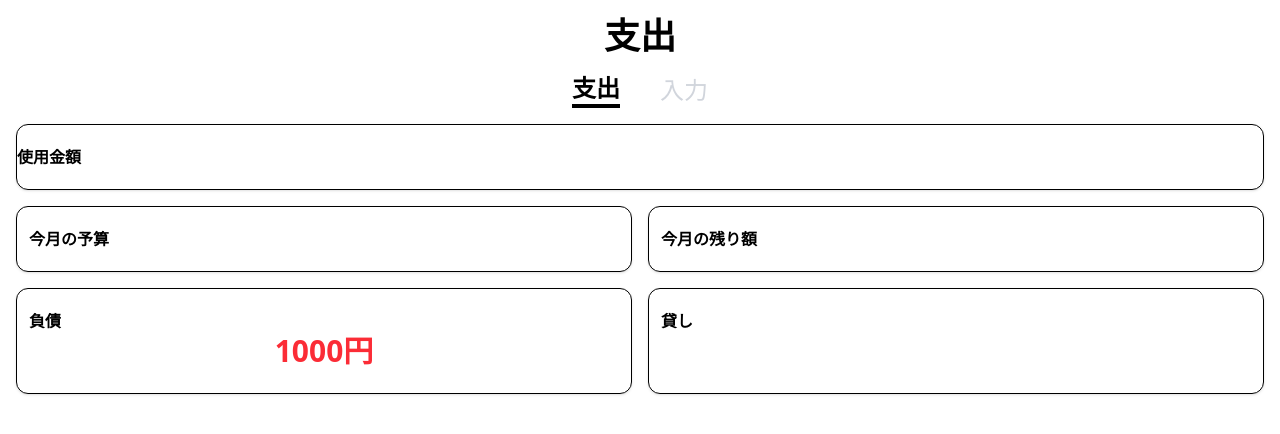
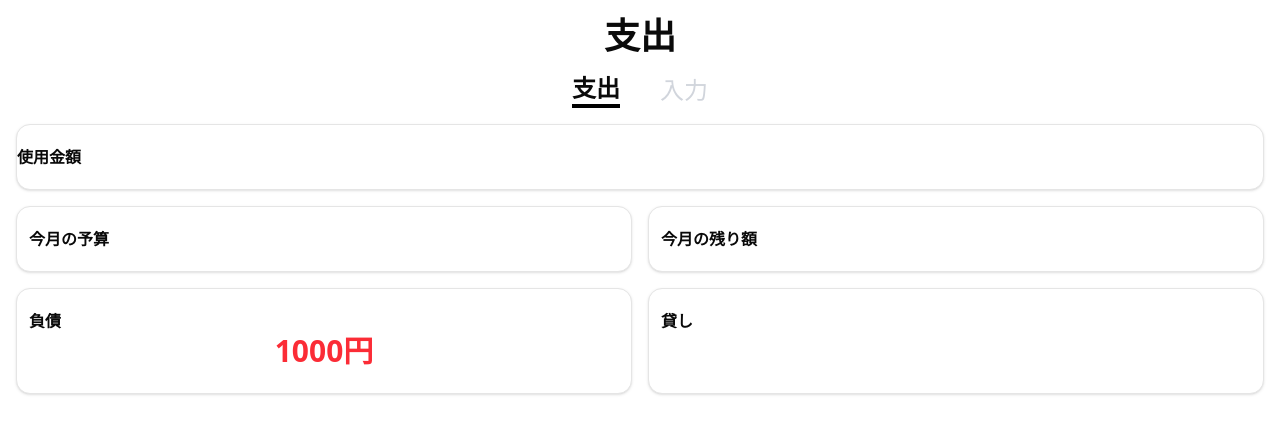
Before and after one commit to tsukuba-cojt/trackmate-front, a Next.js app: page /payment/display in a window 1280 px wide. Shown: the top 434 px of the page. Built offline with nearby package versions, Linux system fonts and the light colour scheme.

Commit message:
globals.css

```diff
--- a/app/globals.css
+++ b/app/globals.css
@@ -1,2 +1,120 @@
 @import "tailwindcss";
 @import "tw-animate-css";
+
+@custom-variant dark (&:is(.dark *));
+
+@theme inline {
+  --radius-sm: calc(var(--radius) - 4px);
+  --radius-md: calc(var(--radius) - 2px);
+  --radius-lg: var(--radius);
+  --radius-xl: calc(var(--radius) + 4px);
+  --color-background: var(--background);
+  --color-foreground: var(--foreground);
+  --color-card: var(--card);
+  --color-card-foreground: var(--card-foreground);
+  --color-popover: var(--popover);
+  --color-popover-foreground: var(--popover-foreground);
+  --color-primary: var(--primary);
+  --color-primary-foreground: var(--primary-foreground);
+  --color-secondary: var(--secondary);
+  --color-secondary-foreground: var(--secondary-foreground);
+  --color-muted: var(--muted);
+  --color-muted-foreground: var(--muted-foreground);
+  --color-accent: var(--accent);
+  --color-accent-foreground: var(--accent-foreground);
+  --color-destructive: var(--destructive);
+  --color-border: var(--border);
+  --color-input: var(--input);
+  --color-ring: var(--ring);
+  --color-chart-1: var(--chart-1);
+  --color-chart-2: var(--chart-2);
+  --color-chart-3: var(--chart-3);
+  --color-chart-4: var(--chart-4);
+  --color-chart-5: var(--chart-5);
+  --color-sidebar: var(--sidebar);
+  --color-sidebar-foreground: var(--sidebar-foreground);
+  --color-sidebar-primary: var(--sidebar-primary);
+  --color-sidebar-primary-foreground: var(--sidebar-primary-foreground);
+  --color-sidebar-accent: var(--sidebar-accent);
+  --color-sidebar-accent-foreground: var(--sidebar-accent-foreground);
+  --color-sidebar-border: var(--sidebar-border);
+  --color-sidebar-ring: var(--sidebar-ring);
+}
+
+:root {
+  --radius: 0.625rem;
+  --background: oklch(1 0 0);
+  --foreground: oklch(0.145 0 0);
+  --card: oklch(1 0 0);
+  --card-foreground: oklch(0.145 0 0);
+  --popover: oklch(1 0 0);
+  --popover-foreground: oklch(0.145 0 0);
+  --primary: oklch(0.205 0 0);
+  --primary-foreground: oklch(0.985 0 0);
+  --secondary: oklch(0.97 0 0);
+  --secondary-foreground: oklch(0.205 0 0);
+  --muted: oklch(0.97 0 0);
+  --muted-foreground: oklch(0.556 0 0);
+  --accent: oklch(0.97 0 0);
+  --accent-foreground: oklch(0.205 0 0);
+  --destructive: oklch(0.577 0.245 27.325);
+  --border: oklch(0.922 0 0);
+  --input: oklch(0.922 0 0);
+  --ring: oklch(0.708 0 0);
+  --chart-1: oklch(0.646 0.222 41.116);
+  --chart-2: oklch(0.6 0.118 184.704);
+  --chart-3: oklch(0.398 0.07 227.392);
+  --chart-4: oklch(0.828 0.189 84.429);
+  --chart-5: oklch(0.769 0.188 70.08);
+  --sidebar: oklch(0.985 0 0);
+  --sidebar-foreground: oklch(0.145 0 0);
+  --sidebar-primary: oklch(0.205 0 0);
+  --sidebar-primary-foreground: oklch(0.985 0 0);
+  --sidebar-accent: oklch(0.97 0 0);
+  --sidebar-accent-foreground: oklch(0.205 0 0);
+  --sidebar-border: oklch(0.922 0 0);
+  --sidebar-ring: oklch(0.708 0 0);
+}
+
+.dark {
+  --background: oklch(0.145 0 0);
+  --foreground: oklch(0.985 0 0);
+  --card: oklch(0.205 0 0);
+  --card-foreground: oklch(0.985 0 0);
+  --popover: oklch(0.205 0 0);
+  --popover-foreground: oklch(0.985 0 0);
+  --primary: oklch(0.922 0 0);
+  --primary-foreground: oklch(0.205 0 0);
+  --secondary: oklch(0.269 0 0);
+  --secondary-foreground: oklch(0.985 0 0);
+  --muted: oklch(0.269 0 0);
+  --muted-foreground: oklch(0.708 0 0);
+  --accent: oklch(0.269 0 0);
+  --accent-foreground: oklch(0.985 0 0);
+  --destructive: oklch(0.704 0.191 22.216);
+  --border: oklch(1 0 0 / 10%);
+  --input: oklch(1 0 0 / 15%);
+  --ring: oklch(0.556 0 0);
+  --chart-1: oklch(0.488 0.243 264.376);
+  --chart-2: oklch(0.696 0.17 162.48);
+  --chart-3: oklch(0.769 0.188 70.08);
+  --chart-4: oklch(0.627 0.265 303.9);
+  --chart-5: oklch(0.645 0.246 16.439);
+  --sidebar: oklch(0.205 0 0);
+  --sidebar-foreground: oklch(0.985 0 0);
+  --sidebar-primary: oklch(0.488 0.243 264.376);
+  --sidebar-primary-foreground: oklch(0.985 0 0);
+  --sidebar-accent: oklch(0.269 0 0);
+  --sidebar-accent-foreground: oklch(0.985 0 0);
+  --sidebar-border: oklch(1 0 0 / 10%);
+  --sidebar-ring: oklch(0.556 0 0);
+}
+
+@layer base {
+  * {
+    @apply border-border outline-ring/50;
+  }
+  body {
+    @apply bg-background text-foreground;
+  }
+}
```
